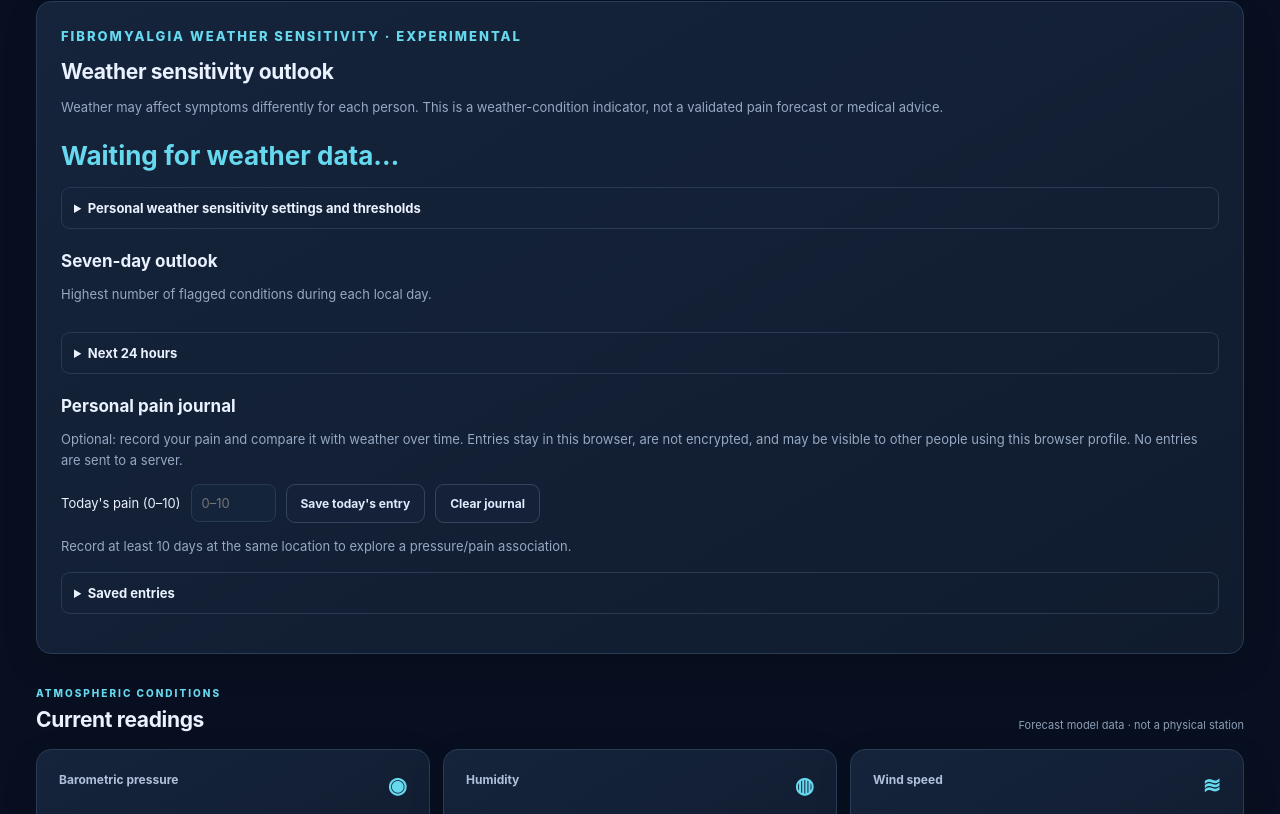
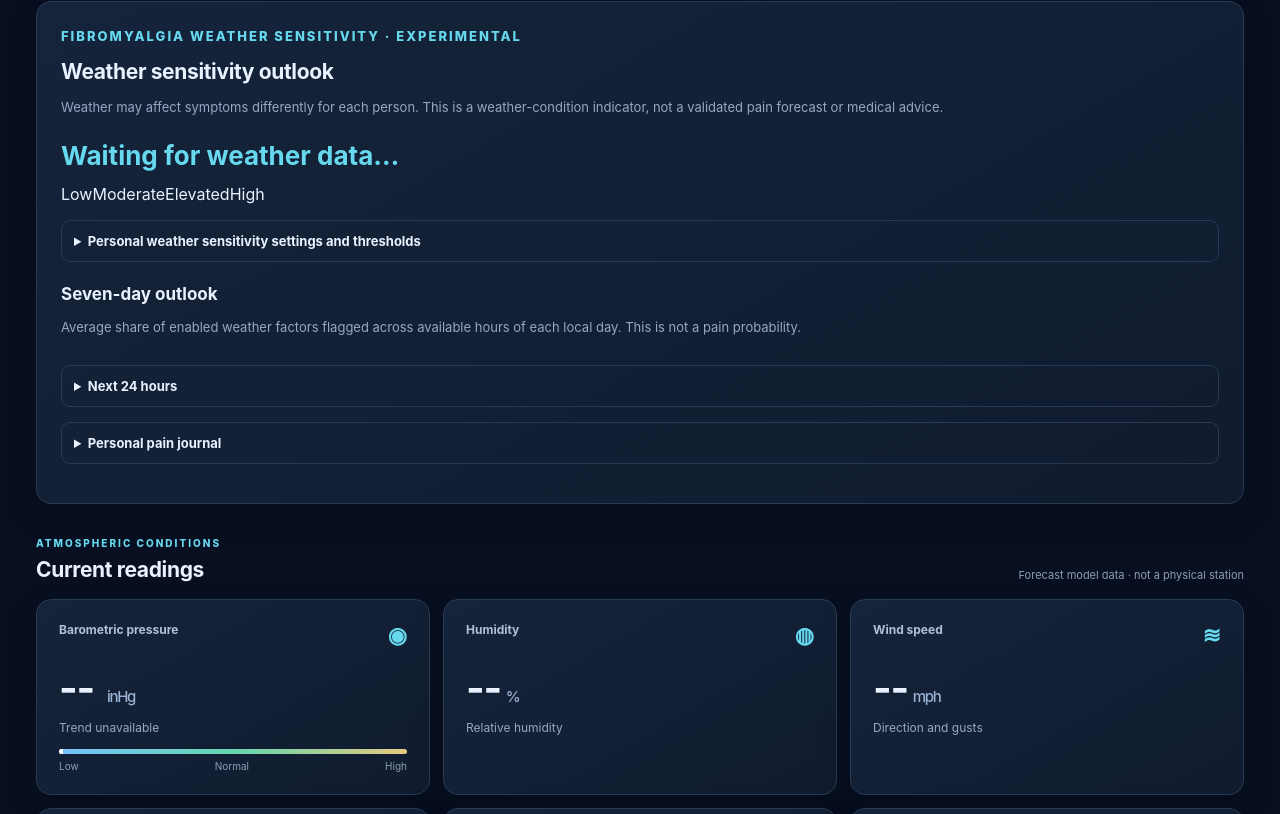
Before and after one commit to mikeyland1981/weather_page, a plain HTML site: page index.html in a window 1280 px wide. Shown: the part 618-1432 px from the top of the page. Drawn offline with Linux system fonts and the light colour scheme; no server answers.

Commit message:
Expand sensitivity visualization and journal controls

```diff
--- a/index.html
+++ b/index.html
@@ -47,13 +47,13 @@
 <p class="eyebrow">FIBROMYALGIA WEATHER SENSITIVITY · EXPERIMENTAL</p><h2 id="sensitivity-title">Weather sensitivity outlook</h2>
 <p class="muted">Weather may affect symptoms differently for each person. This is a weather-condition indicator, not a validated pain forecast or medical advice.</p>
 <h3 id="sensitivity-level" aria-live="polite">Waiting for weather data…</h3>
-<ul id="sensitivity-factors"></ul>
+<p id="sensitivity-count" class="muted"></p><div class="sensitivity-scale"><span>Low</span><span>Moderate</span><span>Elevated</span><span>High</span></div><ul id="sensitivity-factors"></ul>
 <details><summary>Personal weather sensitivity settings and thresholds</summary><p class="muted">These illustrative thresholds are not clinically validated. Choose which conditions you want to monitor.</p>
 <div class="sensitivity-settings"><label><input type="checkbox" id="sensitivity-low"> Pressure below 1005 hPa (29.68 inHg)</label><label><input type="checkbox" id="sensitivity-change"> Pressure change of 6 hPa or more over 24 hours</label><label><input type="checkbox" id="sensitivity-humidity"> Humidity at least 80%</label><label><input type="checkbox" id="sensitivity-temperature"> Temperature change of 6°C (10.8°F) or more over 24 hours</label></div></details>
-<h3>Seven-day outlook</h3><p class="muted">Highest number of flagged conditions during each local day.</p><div id="sensitivity-days" class="sensitivity-days"></div>
-<details><summary>Next 24 hours</summary><div id="sensitivity-hours" class="sensitivity-hours"></div></details>
-<h3>Personal pain journal</h3><p class="muted">Optional: record your pain and compare it with weather over time. Entries stay in this browser, are not encrypted, and may be visible to other people using this browser profile. No entries are sent to a server.</p>
-<form id="pain-form" class="pain-form"><label for="pain-score">Today's pain (0–10)</label><input id="pain-score" type="number" min="0" max="10" step="1" required placeholder="0–10"><button class="button" type="submit">Save today's entry</button><button class="button" id="pain-clear" type="button">Clear journal</button></form><p id="pain-status" role="status"></p><p id="pain-correlation" class="muted"></p><details><summary>Saved entries</summary><ul id="pain-entries"></ul></details>
+<h3>Seven-day outlook</h3><p class="muted">Average share of enabled weather factors flagged across available hours of each local day. This is not a pain probability.</p><div id="sensitivity-days" class="sensitivity-days"></div>
+<details><summary>Next 24 hours</summary><div id="sensitivity-hours" class="sensitivity-hours"></div><p id="hour-inspection" aria-live="polite">Select an hour to see its factors.</p></details>
+<details><summary>Personal pain journal</summary><p class="muted">Optional: record your pain and compare it with weather over time. Entries stay in this browser, are not encrypted, and may be visible to other people using this browser profile. No entries are sent to a server.</p>
+<form id="pain-form" class="pain-form"><label for="pain-score">Today's pain (0–10)</label><input id="pain-score" type="range" min="0" max="10" value="0"><output id="pain-value">0</output><label>Fatigue (0–10)<input id="pain-fatigue" type="number" min="0" max="10"></label><label>Sleep quality<select id="pain-sleep"><option value="">Not recorded</option><option>Poor</option><option>Fair</option><option>Good</option></select></label><label>Morning stiffness<select id="pain-stiffness"><option value="">Not recorded</option><option>None</option><option>Mild</option><option>Moderate</option><option>Severe</option></select></label><label>Notes<textarea id="pain-notes" maxlength="500"></textarea></label><button class="button" type="submit">Save entry</button><button class="button" id="pain-clear" type="button">Clear journal</button></form><button class="button" id="pain-export" type="button">Export CSV</button><button class="button" id="pain-cancel" type="button">Cancel edit</button><p id="pain-status" role="status"></p><p id="pain-correlation" class="muted"></p><svg id="pain-chart" viewBox="0 0 600 180" role="img" aria-label="Pain and pressure history, separately scaled"></svg><p class="muted">Pain and pressure lines use separate scales; visual similarity does not establish causation.</p><details><summary>Saved entries</summary><ul id="pain-entries"></ul></details></details>
 </section>
     <section class="section">
       <div class="section-title"><div><p class="eyebrow">ATMOSPHERIC CONDITIONS</p><h2>Current readings</h2></div><span class="section-note">Forecast model data · not a physical station</span></div>
```
